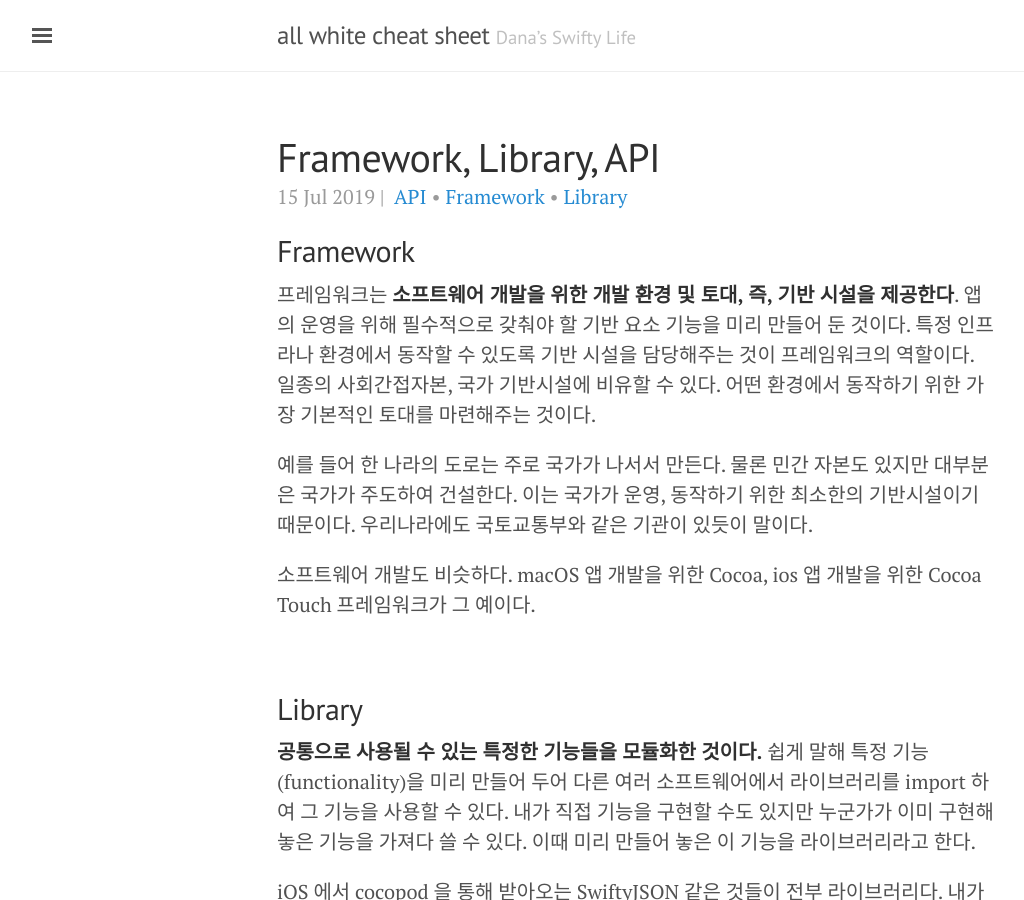
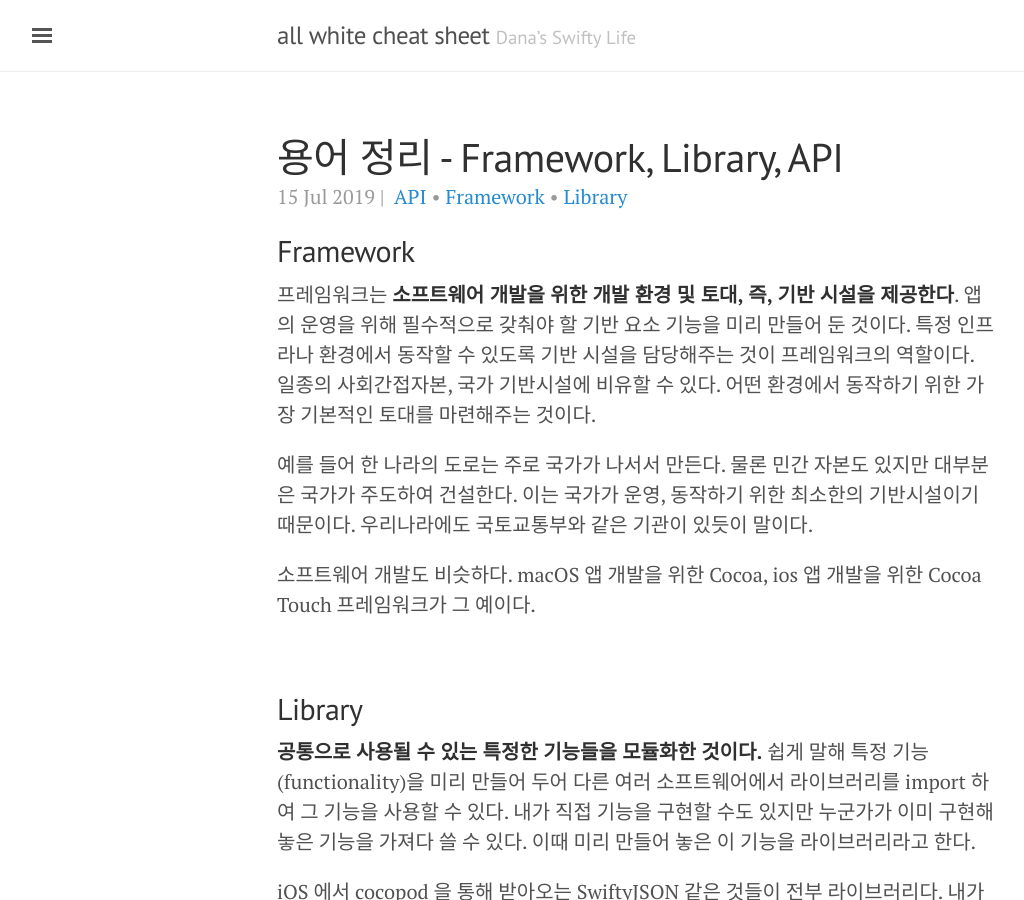
Before and after one commit to daheenallwhite/daheenallwhite.github.io, a Jekyll site: the page built from _posts/2019-07-15-library-framework-api.md, in a window 1280 px wide and 900 px high. Shown: the whole window, without its empty margins (3-1027 px from the left). Built offline with Jekyll 4.4.1, drawn with Linux system fonts in a browser that asks for light colours; nearby versions of some CDN libraries; emoji names are drawn with the system emoji font; comment, search, counter and statistics services are not loaded.

Commit message:
Rename title of post - library, framework, api

```diff
--- a/_posts/2019-07-15-library-framework-api.md
+++ b/_posts/2019-07-15-library-framework-api.md
@@ -1,6 +1,6 @@
 ---
 layout: post
-title:  "Framework, Library, API"
+title:  "용어 정리 - Framework, Library, API"
 date:  2019-07-15 22:43:59
 author: Dana Lee
 categories: [Programming]
```
